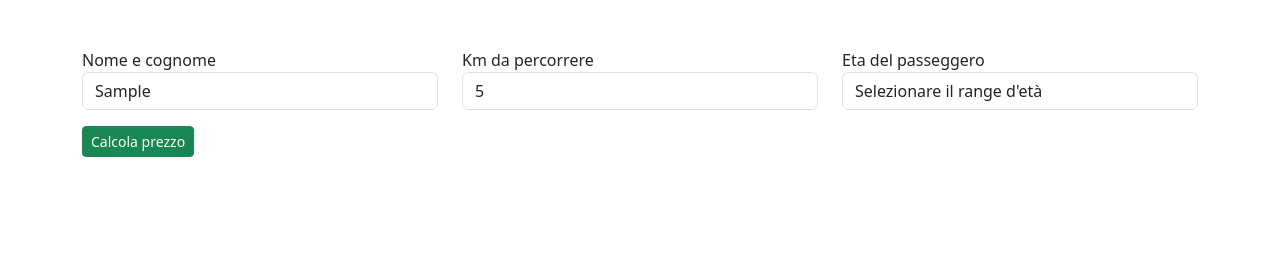
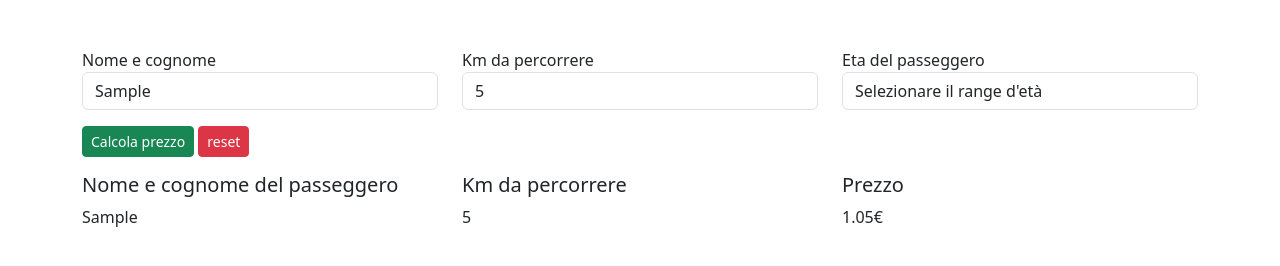
Before and after one commit to albertomandirola/js-biglietto-treno-form, a plain HTML site: page index.html in a window 1280 px wide. Both pictures are taken after typing "Sample", "5" into the empty fields and a click on the button "Calcola prezzo". Drawn offline with nearby package versions, Linux system fonts and the light colour scheme.

Commit message:
added milestone 1

```diff
--- a/index.html
+++ b/index.html
@@ -31,7 +31,23 @@
         <div class="row mt-3">
             <div class="col-12">
                 <button id="calc-price" class="btn btn-sm btn-success">Calcola prezzo</button>
+                <button id="reset" class="btn btn-sm btn-danger">reset</button>
             </div>
+        </div>
+        <div class="row mt-3">
+            <div class="col-12 col-md-4">
+                <h5>Nome e cognome del passeggero</h5>
+                <p id="name-surname"></p>
+            </div>
+            <div class="col-12 col-md-4">
+                <h5>Km da percorrere</h5>
+                <p id="km-inserted"></p>
+            </div>
+            <div class="col-12 col-md-4">
+                <h5>Prezzo</h5>
+                <p id="price"></p>
+            </div>
+        </div>
     </div>
     <script type="text/javascript" src="./js/script.js"></script>
 </body>
--- a/js/script.js
+++ b/js/script.js
@@ -0,0 +1,38 @@
+// 1 - recupero i pulsanti di reset e di calcolo
+const button = document.getElementById('calc-price');
+const reset_button = document.getElementById('reset');
+// 2 - imposto i pulsanti in modo chen quando ci clicco facciano una determinata cosa
+button.addEventListener('click', function(){
+    // 3 - RECUPERO IL VALORE DELL'INPUT NOME E COGNOME
+    let name = document.getElementById('name').value;
+
+    //4 - RECUPERO IL VALORE DEI KM
+    let km = document.getElementById('km').value;
+
+    //5 - RECUPERO IL VALORE DEL RANGE D'ETA'
+    let age = document.getElementById('age').value ;
+    // 6 - DICHIARO LA VARIABILE PRICE;
+    let price;
+
+    if(age == 1){
+        price = 0.21 * km * 0.8;
+    }
+    else if(age == 3){
+        price = 0.21 * km * 0.6;
+    }
+    else{
+        price = 0.21 * km
+    }
+
+    document.getElementById('name-surname') . innerText = name;
+    document.getElementById('km-inserted').innerText = km;
+    document.getElementById('price').innerText = `${price.toFixed(2)}€`;
+})
+reset_button.addEventListener('click', function(){
+    document.getElementById('name').value="";
+    document. getElementById('km').value="";
+    document.getElementById('age').value="";
+    document.getElementById('name-surname').innerText = '';
+    document.getElementById('km-inserted').innerText = '';
+    document.getElementById('price').innerText = ``;
+})
```
